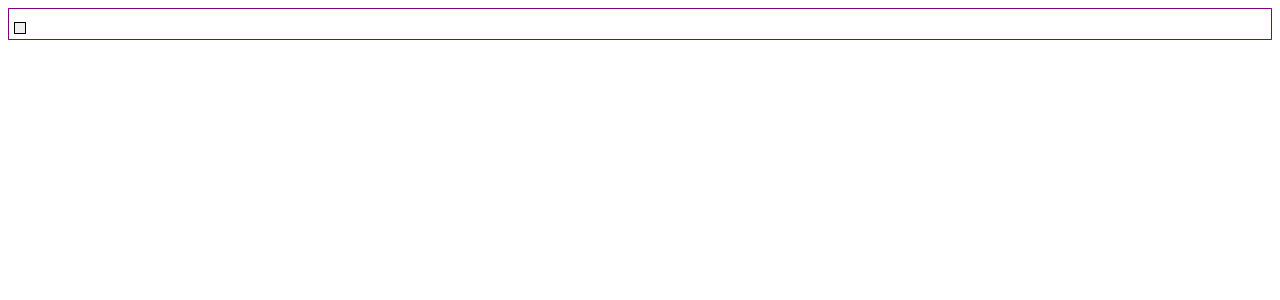
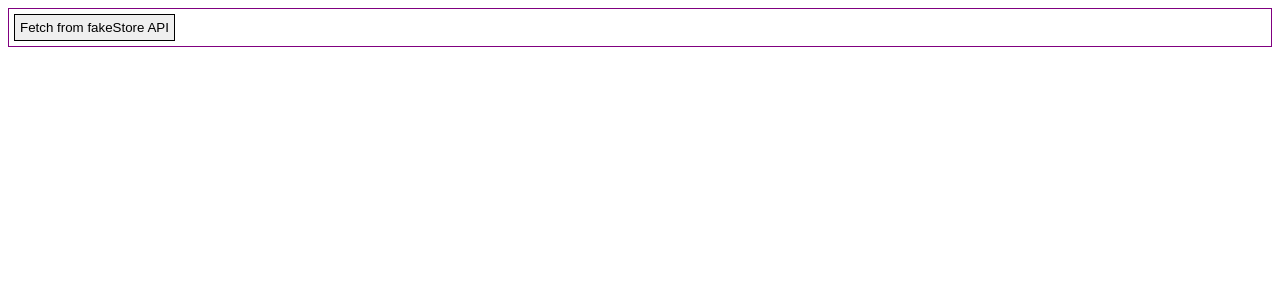
Before and after one commit to floccoclaudio/06-tsx-async, a React (Create React App) app: page / in a window 1280 px wide. Shown: the top 300 px of the page. Built offline with nearby package versions, Linux system fonts and the light colour scheme.

Commit message:
removed unused router and refactoring in progress with sidebar

```diff
--- a/src/components/App.tsx
+++ b/src/components/App.tsx
@@ -1,6 +1,6 @@
 import React from 'react'
 import styled from 'styled-components'
-import { BrowserRouter, Switch, Route } from 'react-router-dom'
+
 import Shop from './Shop'
 // import Navbar from './Navbar'
 const StyledAppWrapper = styled('div')`
@@ -10,15 +10,9 @@ const StyledAppWrapper = styled('div')`
 
 const App: React.FC = () => {
     return (
-        <BrowserRouter>
-            <StyledAppWrapper>
-                <Switch>
-                    <Route path="/" exact>
-                        <Shop />
-                    </Route>
-                </Switch>
-            </StyledAppWrapper>
-        </BrowserRouter>
+        <StyledAppWrapper>
+            <Shop />
+        </StyledAppWrapper>
     )
 }
 
--- a/src/components/Shop.tsx
+++ b/src/components/Shop.tsx
@@ -1,18 +1,20 @@
 import React from "react";
 import styled from "styled-components";
+import { useAppDispatch } from "../app/hooks";
 import { fetchInventory } from "../features/mainSlice";
+
 const StyledButton = styled("button")`
   border: 1px solid black;
   padding: 5px;
 `;
 
 const Shop = () => {
-  return (
-    <StyledButton
-      onClick={() => {
-        fetchInventory();
-      }}></StyledButton>
-  );
+
+  const dispatch = useAppDispatch()
+
+  return (<StyledButton onClick={() => {
+    dispatch(fetchInventory())
+  }}>Fetch from fakeStore API</StyledButton>);
 };
 
 export default Shop;
--- a/src/features/mainSlice.ts
+++ b/src/features/mainSlice.ts
@@ -23,36 +23,35 @@ const initialMainState: MainInitialStateType = {
     isSuccess: false,
 }
 
-export const fetchInventory = createAsyncThunk<ProductType[], void, { state: RootState, rejectWithValue: string }>(
-    'fetchItems',
-    async (_, { rejectWithValue }) => {
+export const fetchInventory = createAsyncThunk<ProductType[], void, { state: RootState }>(
+    'fetchItems', async () => {
         try {
-            let response = await fetch('https://fakestoreapi.com/products/')
+            let response = await fetch('https://fakestoreapi.com/products')
             return response.json()
         } catch (err) {
-            rejectWithValue(err)
+            return err as string
         }
-
     }
 )
+
 
 export const mainSlice = createSlice({
     name: 'mainSlice',
     initialState: initialMainState,
     reducers: {
     },
-    extraReducers:
-        builder => {
-            builder.addCase(fetchInventory.pending, state => {
-                state.isLoading = true
-            }).addCase(fetchInventory.fulfilled, (state, action) => {
-                state.isLoading = false
-                state.inventory = action.payload
+    extraReducers: builder => {
+        builder
+            .addCase(fetchInventory.pending, state => { state.isLoading = true })
+            .addCase(fetchInventory.fulfilled, (state, action) => {
+                state.isLoading = false;
+                state.isSuccess = true;
+                state.inventory = action.payload;
             }).addCase(fetchInventory.rejected, state => {
-                state.isLoading = false
-                state.isError = true
+                state.isLoading = false;
+                state.isError = true;
             })
-        }
+    }
 })
 
 export default mainSlice.reducer
```
Also changed, not shown: src/components/Content.tsx (added), src/components/SideBar.tsx (added).
